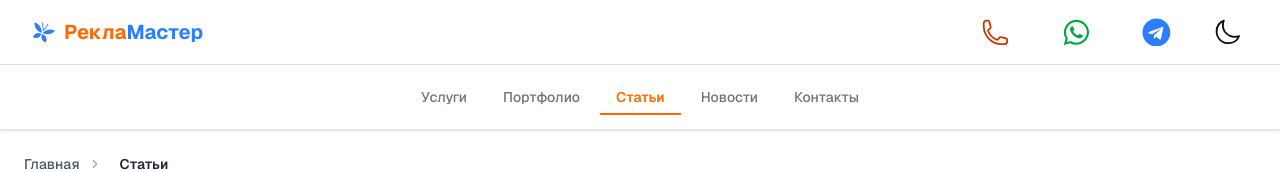
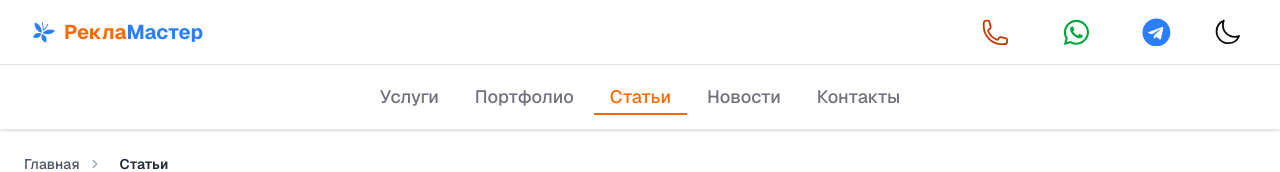
Before and after one commit to InteroperGit/adms, a Next.js app in the folder src/apps/web/advertise-agency-site/: page /articles in a window 1280 px wide. Shown: the top 172 px of the page. Built offline with nearby package versions, Linux system fonts and the light colour scheme.

Commit message:
[AdvAgencySite] [Feature] Доработаны стили DesktopNavigation.tsx

```diff
--- a/src/apps/web/advertise-agency-site/src/app/page.tsx
+++ b/src/apps/web/advertise-agency-site/src/app/page.tsx
@@ -29,8 +29,7 @@ async function AboutCompanyWrapper() {
     const companyProductImages = await getCompanyProductionImages();
 
     return (
-        <AboutCompanySection
-            stats={companyStats}
+        <AboutCompanySection stats={companyStats}
             productionImages={companyProductImages}
         />
     );
--- a/src/apps/web/advertise-agency-site/src/components/navigation/DesktopNavigation.tsx
+++ b/src/apps/web/advertise-agency-site/src/components/navigation/DesktopNavigation.tsx
@@ -22,18 +22,24 @@ export default function DesktopNavigation() {
                         {navLinks.map((link) => {
                             const isActive = pathname.startsWith(link.href);
 
+                            const underlineClass = cn(
+                                "absolute bottom-0 left-0 w-full h-0.5",
+                                "bg-orange-600 scale-x-0 group-hover:scale-x-100",
+                                "transition-transform duration-300 origin-left"
+                            )
+
                             return (
                                 <Link
                                     key={link.href}
                                     href={link.href}
-                                    className="relative group" // Добавляем group для hover-эффектов
+                                    className="relative group"
                                 >
                                     <Button
                                         variant="ghost"
                                         className={cn(
-                                            "px-4 py-2 text-sm font-medium transition-all",
+                                            "px-4 py-2 text-lg font-medium transition-all",
                                             "hover:text-primary hover:bg-accent/0", // Плавные hover-эффекты
-                                            isActive ? "text-primary font-semibold" : "text-muted-foreground",
+                                            isActive ? "text-primary" : "text-muted-foreground",
                                             "relative overflow-hidden" // Для анимации
                                         )}
                                     >
@@ -50,14 +56,6 @@ export default function DesktopNavigation() {
                                                 }}
                                             />
                                         )}
-
-                                        {/* Подчеркивание при hover */}
-                                        <motion.div
-                                            className="absolute bottom-0 left-0 right-0 h-0.5 bg-primary/30"
-                                            initial={{ width: 0 }}
-                                            whileHover={{ width: "100%" }}
-                                            transition={{ duration: 0.3 }}
-                                        />
                                     </Button>
                                 </Link>
                             );
```
